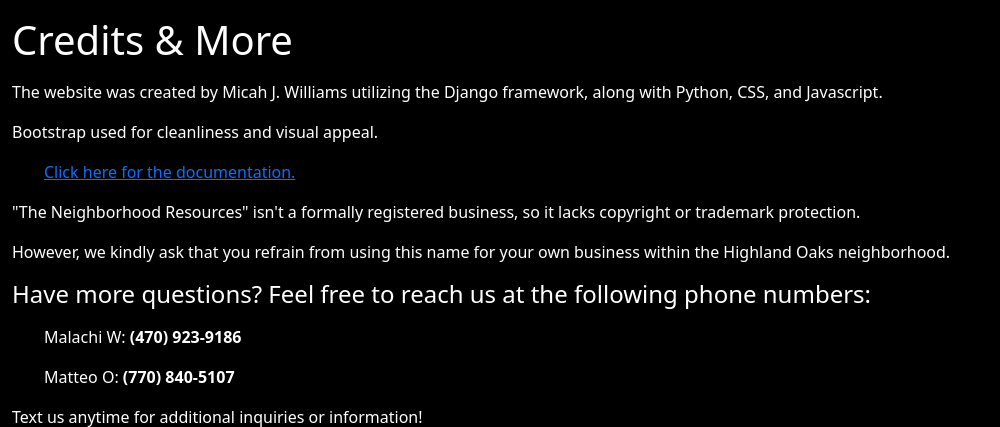
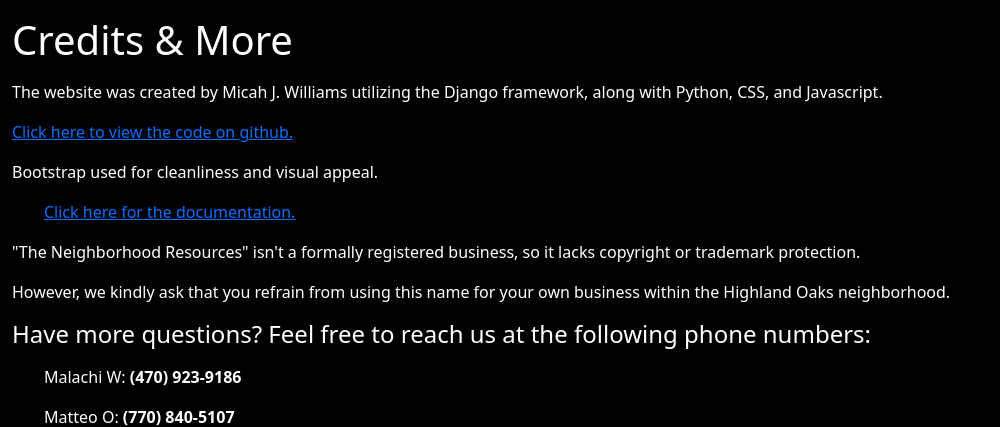
Before and after one commit to byteboyMW/neighborhoodresourceswebsite, a Django app: page /neighborhood_app/credits/ in a window 1280 px wide. Shown: the part 73-500 px from the top of the page, without its empty margins (0-1000 px from the left). Run offline with Django 4.2, Linux system fonts and the light colour scheme.

Commit message:
Added github link.

```diff
--- a/Neighborhood_Resources/neighborhood_project/templates/neighborhood_app/credits.html
+++ b/Neighborhood_Resources/neighborhood_project/templates/neighborhood_app/credits.html
@@ -8,10 +8,12 @@
 
       <p> The website was created by Micah J. Williams utilizing the Django framework, along with Python, CSS, and Javascript. </p>
 
+      <p><a class="https://github.com/byteboyMW/neighborhoodresourceswebsite" href="#">Click here to view the code on github.</a></p>
+
       <p> Bootstrap used for cleanliness and visual appeal.</p>
 
       <ul>
-        <p><a class="link-opacity-100" href="#">Click here for the documentation.</a></p>
+        <p><a class="link-opacity-100" href="https://getbootstrap.com/">Click here for the documentation.</a></p>
       </ul>
 
       <p> "The Neighborhood Resources" isn't a formally registered business, so it lacks copyright or trademark protection.</p>
```
